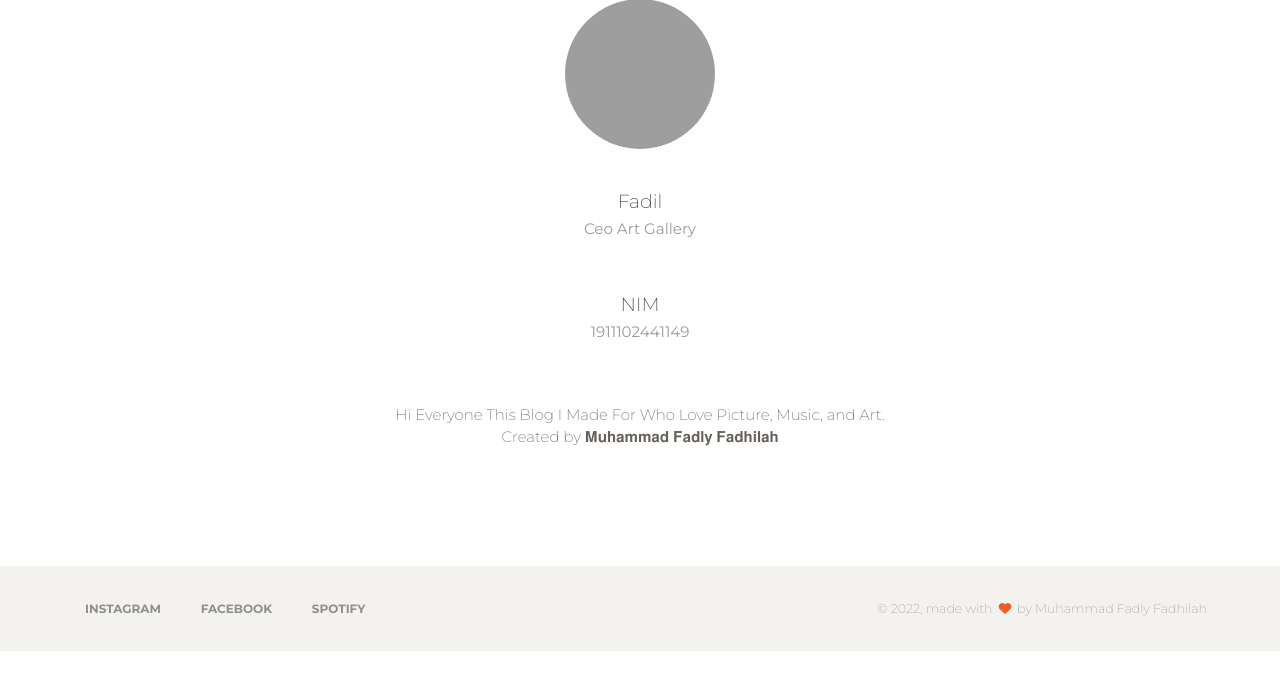
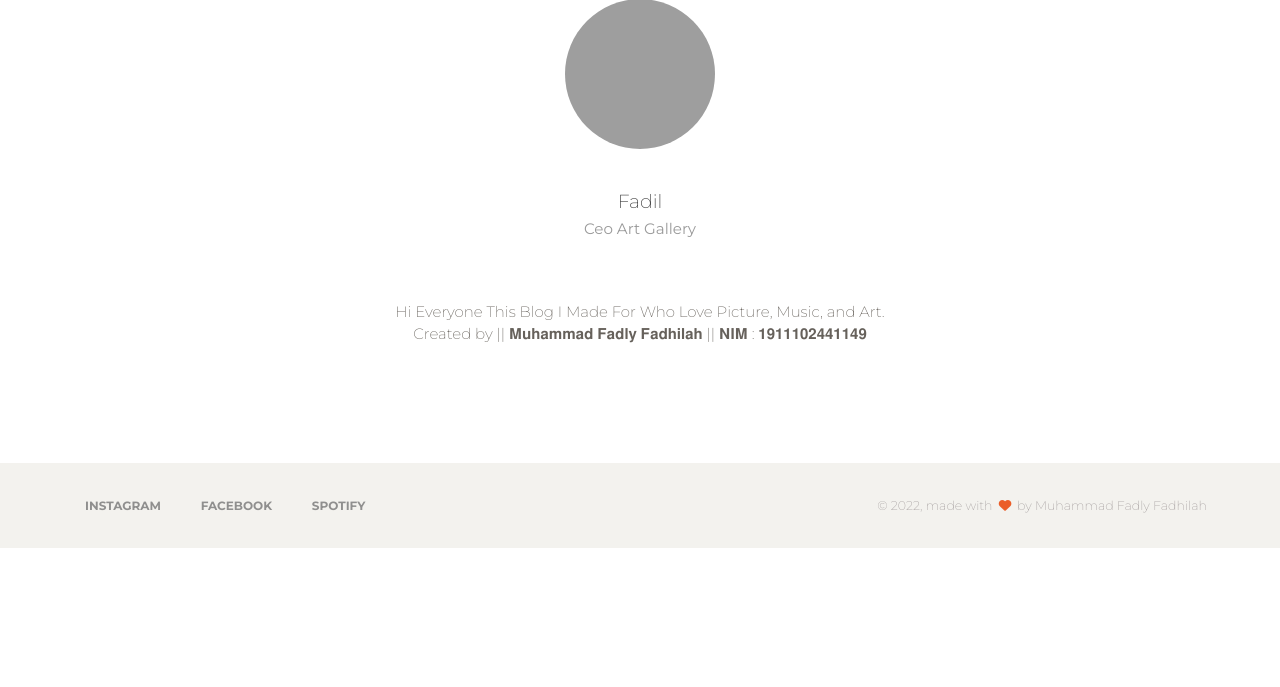
Before and after one commit to Sachzyy/weblanjut, a Django app: page /about/ in a window 1280 px wide. Shown: the part 113-800 px from the top of the page. Run offline with Django 3.2, Linux system fonts and the light colour scheme; parts of the project's set-up code (start-up, migrations or seed data) failed here and were passed over; some libraries are stand-ins or nearby versions; grey boxes are pictures that could not be loaded.

Commit message:
Update about.html

```diff
--- a/templates/front/about.html
+++ b/templates/front/about.html
@@ -7,13 +7,10 @@
                     <div class="fileinput fileinput-new" data-provides="fileinput">
                         <br></br>
                         <div class="fileinput-new img-no-padding">
-                            <img src="{% static 'front/img/winnie.jpeg' %}" alt="..." >
+                            <img src="{% static 'front/img/winnie.gif' %}" alt="..." >
                         </div>
                         <div class="name">
                             <h5 class="title text-center">Fadil<br /><small>Ceo Art Gallery</small></h4>
-                        </div>
-                        <div class="name">
-                            <h5 class="title text-center">NIM<br /><small>1911102441149</small></h4>
                         </div>
                     </div>
                 </div>
@@ -21,7 +18,7 @@
             <div class="row">
                 <div class="col-md-6 ml-auto mr-auto text-center">
                     <p>Hi Everyone This Blog I Made For Who Love Picture, Music, and Art.
-                         Created by 𝐌𝐮𝐡𝐚𝐦𝐦𝐚𝐝 𝐅𝐚𝐝𝐥𝐲 𝐅𝐚𝐝𝐡𝐢𝐥𝐚𝐡
+                         Created by || 𝐌𝐮𝐡𝐚𝐦𝐦𝐚𝐝 𝐅𝐚𝐝𝐥𝐲 𝐅𝐚𝐝𝐡𝐢𝐥𝐚𝐡 || 𝐍𝐈𝐌 : 𝟏𝟗𝟏𝟏𝟏𝟎𝟐𝟒𝟒𝟏𝟏𝟒𝟗
                     </p>
                     <br />
                 </div>
```
